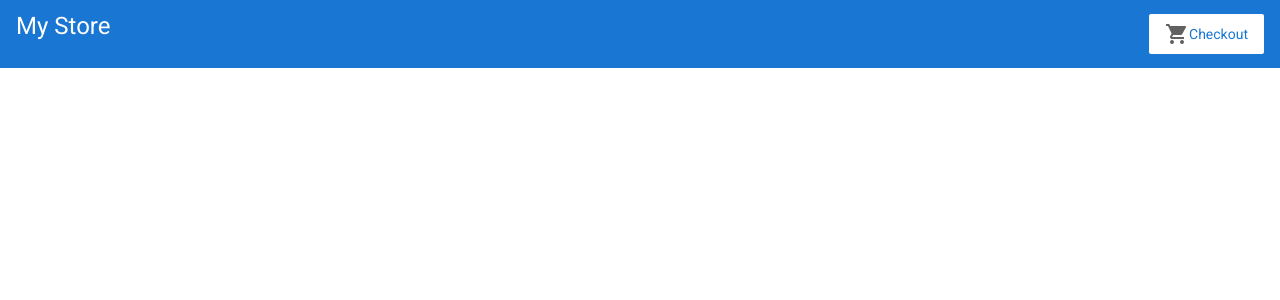
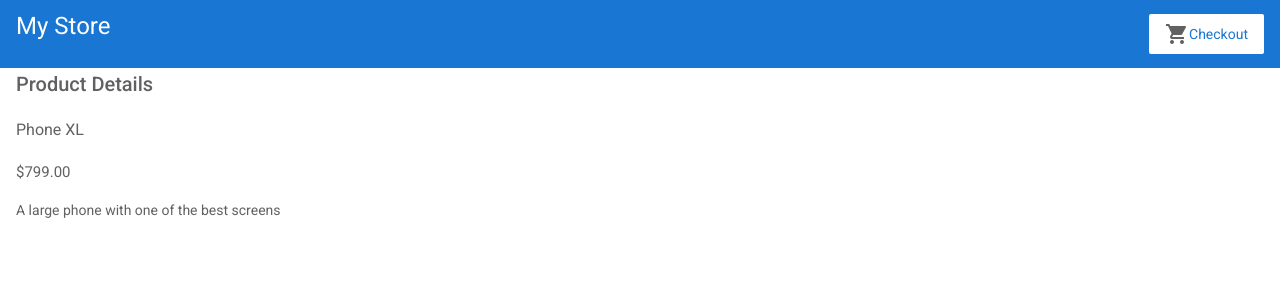
Before and after one commit to PedroAugusto02/Angular-Tour-of-Heroes, an Angular app: page /products/1 in a window 1280 px wide. Before the commit this address led to /. Shown: the top 300 px of the page. Built offline with nearby package versions, Linux system fonts and the light colour scheme.

Commit message:
Adding navigation

```diff
--- a/src/app/app-routing.module.ts
+++ b/src/app/app-routing.module.ts
@@ -1,9 +1,11 @@
 import { NgModule } from '@angular/core';
 import { RouterModule, Routes } from '@angular/router';
 import { ProductListComponent } from './product-list/product-list.component';
+import { ProductDetailsComponent } from './product-details/product-details.component';
 
 const routes: Routes = [
-  { path: '' , component: ProductListComponent}
+  { path: '' , component: ProductListComponent },
+  { path: 'products/:productId', component: ProductDetailsComponent}
 ];
 
 @NgModule({
--- a/src/app/app.module.ts
+++ b/src/app/app.module.ts
@@ -7,13 +7,15 @@
 import { TopBarComponent } from './top-bar/top-bar.component';
 import { BrowserAnimationsModule } from '@angular/platform-browser/animations';
 import { ProductAlertsComponent } from './product-alerts/product-alerts.component';
+import { ProductDetailsComponent } from './product-details/product-details.component';
 
 @NgModule({
   declarations: [
     AppComponent,
     ProductListComponent,
     TopBarComponent,
-    ProductAlertsComponent
+    ProductAlertsComponent,
+    ProductDetailsComponent
   ],
   imports: [
     BrowserModule,
--- /dev/null
+++ b/src/app/product-details/product-details.component.html
@@ -0,0 +1,7 @@
+<h2>Product Details</h2>
+
+<div *ngIf="product">
+  <h3>{{ product.name }}</h3>
+  <h4>{{ product.price | currency }}</h4>
+  <p>{{ product.description }}</p>
+</div>
--- /dev/null
+++ b/src/app/product-details/product-details.component.ts
@@ -0,0 +1,26 @@
+import { Component, OnInit } from '@angular/core';
+import { ActivatedRoute } from '@angular/router';
+
+import { Product, products } from '../products';
+
+@Component({
+  selector: 'app-product-details',
+  templateUrl: './product-details.component.html',
+  styleUrls: ['./product-details.component.css']
+})
+export class ProductDetailsComponent implements OnInit {
+
+  product: Product | undefined;
+
+  constructor(private route: ActivatedRoute) { }
+
+  ngOnInit(): void {
+  // First get the product id from the current route.
+  const routeParams = this.route.snapshot.paramMap;
+  const productIdFromRoute = Number(routeParams.get('productId'));
+
+  // Find the product that correspond with the id provided in route.
+  this.product = products.find(product => product.id === productIdFromRoute);
+  }
+
+}
--- a/src/app/product-list/product-list.component.html
+++ b/src/app/product-list/product-list.component.html
@@ -3,7 +3,9 @@
 <div *ngFor="let product of products">
 
   <h3>
-    <a [title]="product.name + ' details'">
+    <a
+      [title]="product.name + ' details'"
+      [routerLink]="['/products', product.id]">
       {{ product.name }}
     </a>
   </h3>
```
Also changed, not shown: src/app/product-details/product-details.component.css (added), 1 other file (tests, documents, lock files or other folders).
